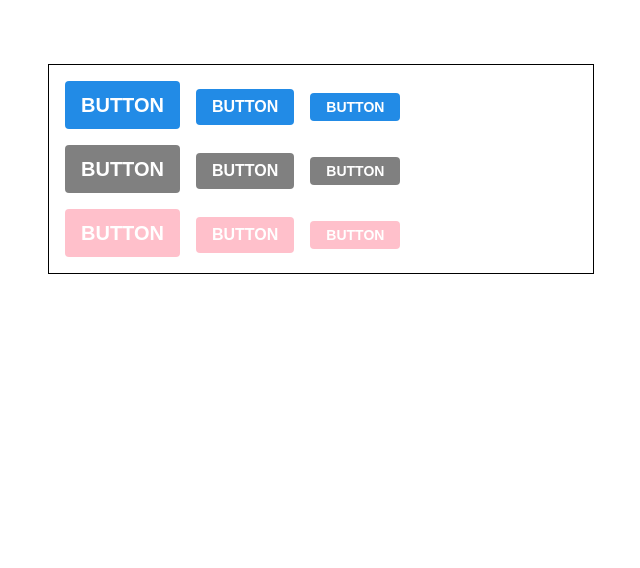
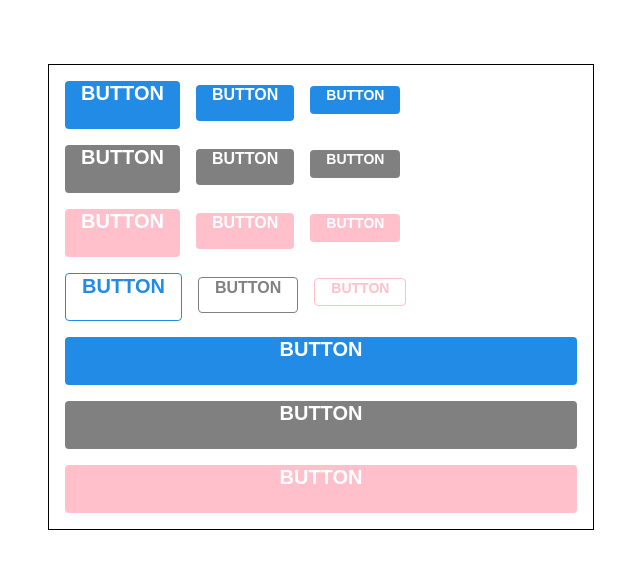
Before and after one commit to herrakam/scss, a React (Create React App) app: page / in a window 1280 px wide. Shown: the top 568 px of the page, without its empty margins (319-959 px from the left). Built offline with nearby package versions, Linux system fonts and the light colour scheme.

Commit message:
outline, fullWidth

```diff
--- a/src/App.js
+++ b/src/App.js
@@ -28,6 +28,28 @@ function App() {
           BUTTON
         </Button>
       </div>
+      <div className="buttons">
+        <Button size="big" outline>
+          BUTTON
+        </Button>
+        <Button outline color="gray">
+          BUTTON
+        </Button>
+        <Button size="small" outline color="pink">
+          BUTTON
+        </Button>
+      </div>
+      <div className="buttons">
+        <Button size="big" fullWidth>
+          BUTTON
+        </Button>
+        <Button size="big" fullWidth color="gray">
+          BUTTON
+        </Button>
+        <Button size="big" fullWidth color="pink">
+          BUTTON
+        </Button>
+      </div>
     </div>
   );
 }
--- a/src/components/Button.js
+++ b/src/components/Button.js
@@ -2,10 +2,14 @@ import React from "react";
 import "./Button.scss";
 import classnames from "classnames";
 
-function Button({ children, size, color }) {
+function Button({ children, size, color, outline, fullWidth }) {
   return (
     <>
-      <button className={classnames("Button", size, color)}>{children}</button>
+      <button
+        className={classnames("Button", size, color, { outline, fullWidth })}
+      >
+        {children}
+      </button>
     </>
   );
 }
--- a/src/components/Button.scss
+++ b/src/components/Button.scss
@@ -11,10 +11,15 @@ $gray: gray;
   &:active {
     background: darken($color, 10%);
   }
+  &.outline {
+    background: none;
+    border: 1px solid $color;
+    color: $color;
+  }
 }
 
 .Button {
-  //   display: inline-flex;
+  display: inline-flex;
   color: white;
   font-weight: bold;
   outline: none;
@@ -50,5 +55,14 @@ $gray: gray;
   }
   & + & {
     margin-left: 1rem;
+    justify-content: center;
+  }
+  &.fullWidth {
+    width: 100%;
+    justify-content: center;
+    & + & {
+      margin-left: 0;
+      margin-top: 1rem;
+    }
   }
 }
```
